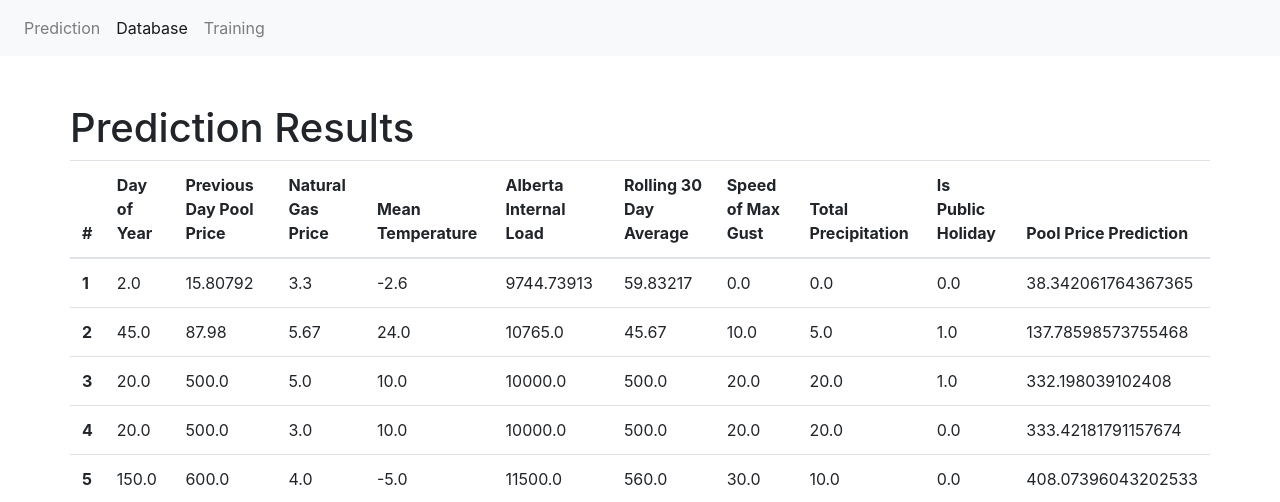
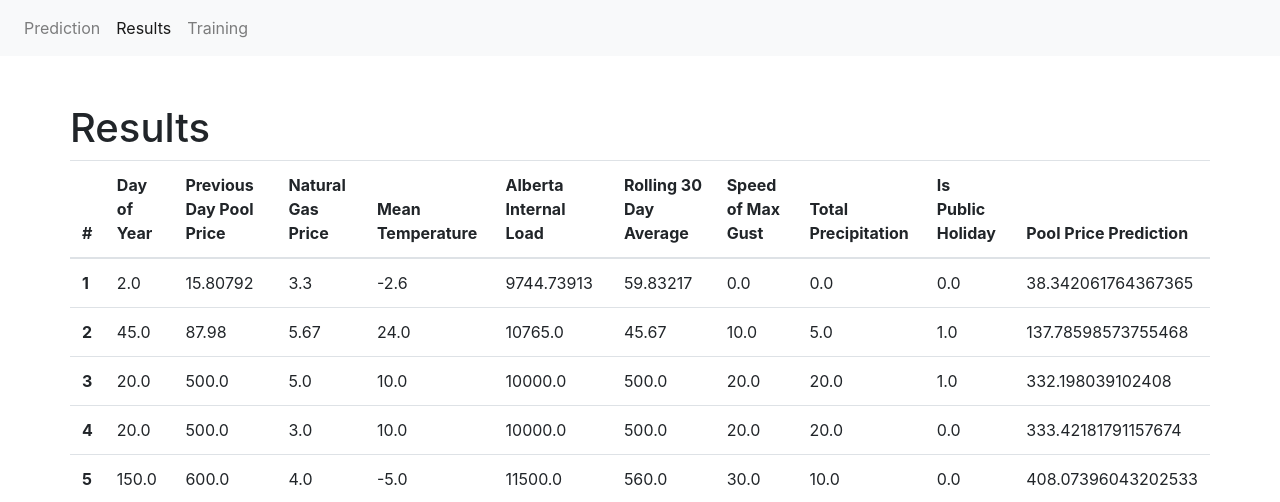
Before and after one commit to chews0n/reimagined-parakeet, a Django app: page /results/ in a window 1280 px wide. Shown: the top 502 px of the page. Run offline with Django 5.2, Linux system fonts and the light colour scheme; data comes from the database, SQL or seed files in the repository; some libraries are stand-ins or nearby versions.

Commit message:
change database name to results

```diff
--- a/iris-prediction-django-web-app/iris_predict_app/templates/predict.html
+++ b/iris-prediction-django-web-app/iris_predict_app/templates/predict.html
@@ -12,7 +12,7 @@
                 <a class="nav-link" href="/">Prediction <span class="sr-only">(current)</span></a>
             </li>
             <li class="nav-item">
-                <a class="nav-link" href="/results">Database</a>
+                <a class="nav-link" href="/results">Results</a>
             </li>
             <li class="nav-item">
                 <a class="nav-link" href="/train">Training</a>
--- a/iris-prediction-django-web-app/iris_predict_app/templates/results.html
+++ b/iris-prediction-django-web-app/iris_predict_app/templates/results.html
@@ -13,7 +13,7 @@
                     <a class="nav-link" href="/">Prediction <span class="sr-only">(current)</span></a>
                 </li>
                 <li class="nav-item active">
-                    <a class="nav-link" href="/results">Database</a>
+                    <a class="nav-link" href="/results">Results</a>
                 </li>
                 <li class="nav-item">
                     <a class="nav-link" href="/train">Training</a>
@@ -24,7 +24,7 @@
 
     <div class="container pt-5">
         <div class="row">
-        <h1>Prediction Results</h1>
+        <h1>Results</h1>
             <table class="table">
                 <thead>
                 <tr>
--- a/iris-prediction-django-web-app/iris_predict_app/templates/train.html
+++ b/iris-prediction-django-web-app/iris_predict_app/templates/train.html
@@ -12,7 +12,7 @@
                     <a class="nav-link" href="/">Prediction <span class="sr-only">(current)</span></a>
                 </li>
                 <li class="nav-item">
-                    <a class="nav-link" href="/results">Database</a>
+                    <a class="nav-link" href="/results">Results</a>
                 </li>
                 <li class="nav-item active">
                     <a class="nav-link" href="/train">Training</a>
```
